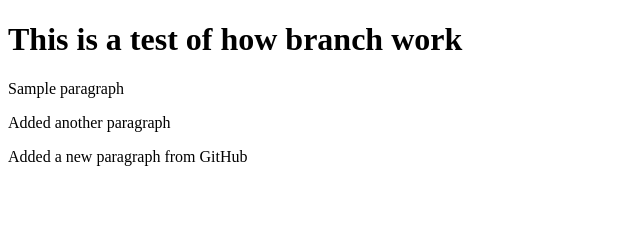
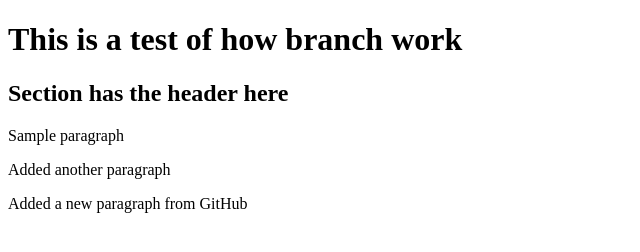
Before and after one commit to Marknjo/git-playground, a plain HTML site: page index.html in a window 1280 px wide. Shown: the whole page, without its empty margins (0-640 px from the left). Drawn offline with Linux system fonts and the light colour scheme.

Commit message:
Added a section to index.html

```diff
--- a/index.html
+++ b/index.html
@@ -8,8 +8,11 @@
 </head>
 <body>
     <h1>This is a test of how branch work</h1>
-    <p>Sample paragraph</p>
-    <p>Added another paragraph</p>
-    <p>Added a new paragraph from GitHub</p>
+    <section>
+        <h2>Section has the header here</h2>
+        <p>Sample paragraph</p>
+        <p>Added another paragraph</p>
+        <p>Added a new paragraph from GitHub</p>
+    </section>
 </body>
 </html>
```
